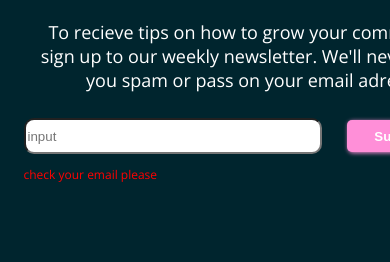
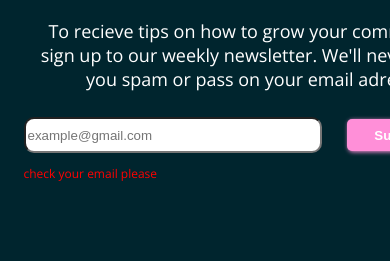
Before and after one commit to NicuV23/Project-6-Huddle, a plain HTML site: page index.html in a window 390 px wide. Shown: the part 4150-4412 px from the top of the page. Drawn offline with nearby package versions, Linux system fonts and the light colour scheme.

Commit message:
adjusting

```diff
--- a/index.html
+++ b/index.html
@@ -130,7 +130,7 @@
               </p>
              <div class="mailbox">
                <div class="box">
-                 <input class="email" type="email" placeholder="input" aria-labelledby="input">
+                 <input class="email" type="email" placeholder="example@gmail.com" aria-labelledby="input">
                  <p>check your email please</p>
                </div>
                 <div class="subscribe">
--- a/style.css
+++ b/style.css
@@ -379,7 +379,11 @@ p {
   }
 
   .allfooter {
-    display: flex;
-    flex-direction: column;
+    width: fit-content;
+    height: fit-content;
+  }
+
+  .footer {
+    margin-bottom: -1px;
   }
 }
```
